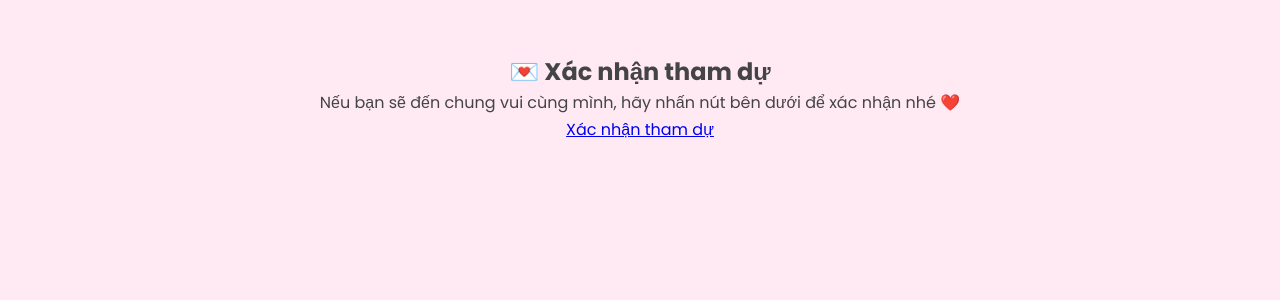
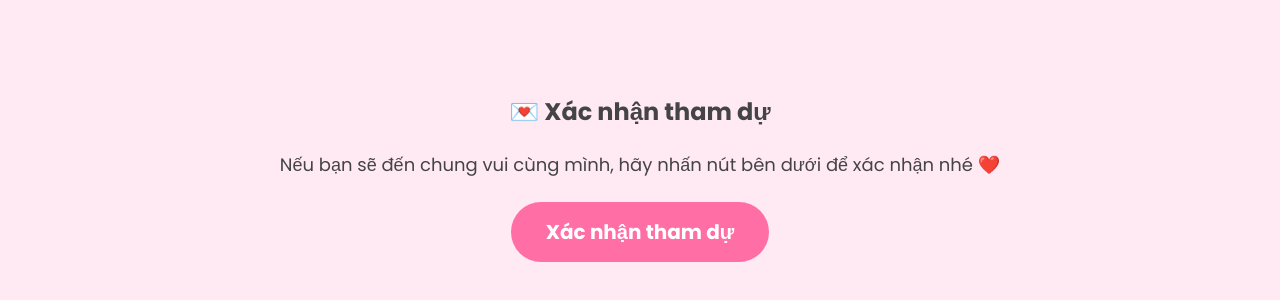
Before and after one commit to vanthuan999/lethitungnguyen, a plain HTML site: page index.html in a window 1280 px wide. Shown: the part 5102-5402 px from the top of the page. Drawn offline with Linux system fonts and the light colour scheme.

Commit message:
Add RSVP section styles to style.css

```diff
--- a/style.css
+++ b/style.css
@@ -669,3 +669,29 @@ font-size:36px;
 }
 
 }
+#rsvp{
+    text-align:center;
+    margin:80px auto;
+}
+
+#rsvp p{
+    margin:20px 0;
+    font-size:18px;
+}
+
+.rsvp-btn{
+    display:inline-block;
+    padding:15px 35px;
+    background:#ff6fa5;
+    color:white;
+    text-decoration:none;
+    border-radius:50px;
+    font-size:20px;
+    font-weight:bold;
+    transition:.3s;
+}
+
+.rsvp-btn:hover{
+    background:#ff4f90;
+    transform:scale(1.05);
+}
```
